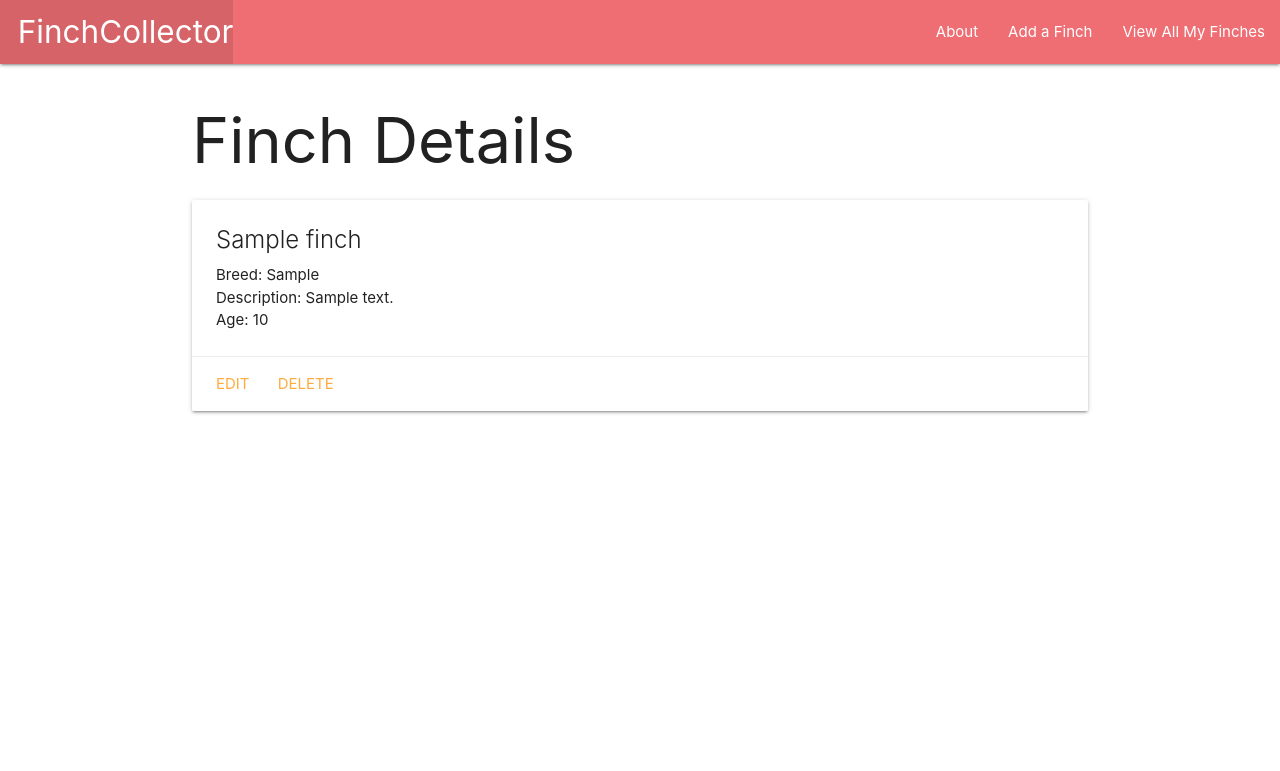
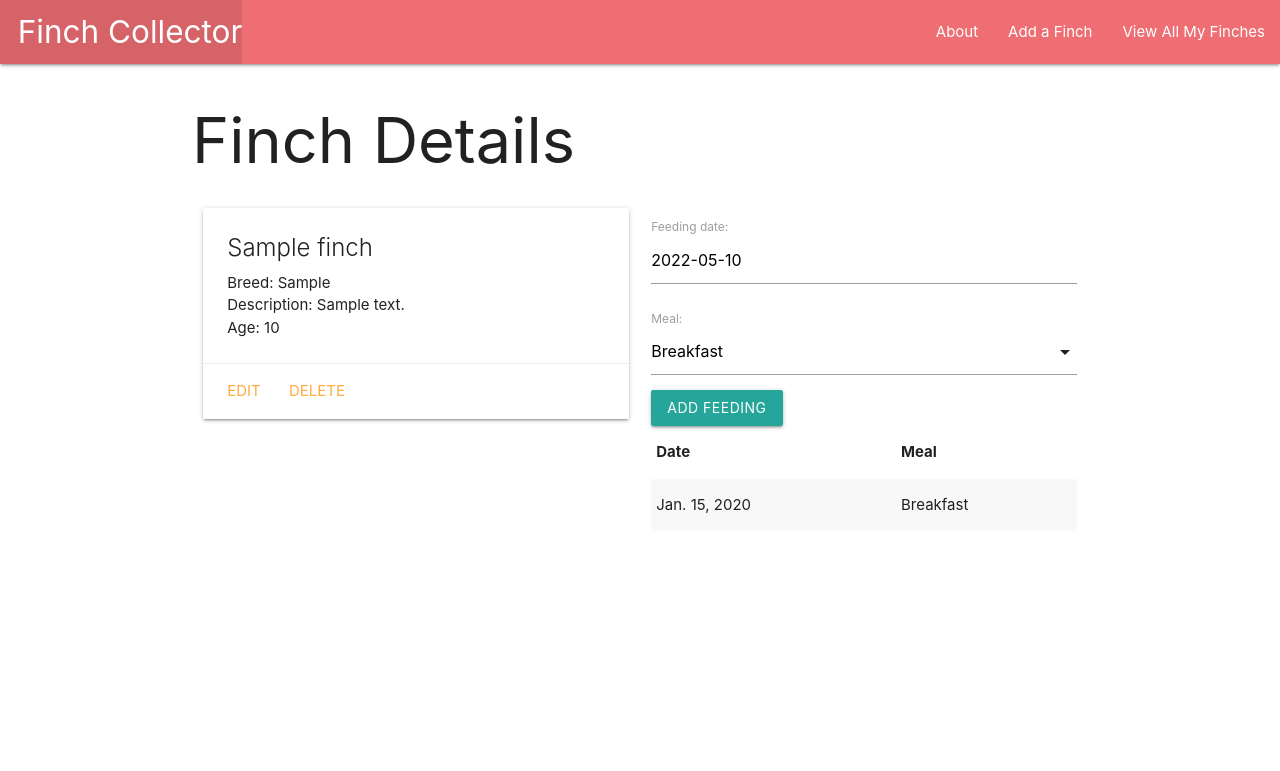
Before and after one commit to Bushfaced/finchcollector, a Django app: page /finches/1/ in a window 1280 px wide. Shown: the top 771 px of the page. Run offline with Django 4.2, Linux system fonts and the light colour scheme; tables that the repository leaves empty hold one stand-in row (values such as "Sample post").

Commit message:
lab part 3

```diff
--- a/main_app/admin.py
+++ b/main_app/admin.py
@@ -1,7 +1,8 @@
 from django.contrib import admin
 
 # import your models here
-from .models import Finch
+from .models import Finch, Feeding
 
 # Register your models here
 admin.site.register(Finch)
+admin.site.register(Feeding)
--- /dev/null
+++ b/main_app/forms.py
@@ -0,0 +1,7 @@
+from django.forms import ModelForm
+from .models import Feeding
+
+class FeedingForm(ModelForm):
+  class Meta:
+    model = Feeding
+    fields = ['date', 'meal']
--- a/main_app/models.py
+++ b/main_app/models.py
@@ -1,13 +1,16 @@
 from django.db import models
 from django.urls import reverse
 
+MEALS = (
+    ('B', 'Breakfast'),
+    ('L', 'Lunch'),
+    ('D', 'Dinner')
+)
+
 # Create your models here.
 class Finch(models.Model):
-  # First define the attributes/fields
   name = models.CharField(max_length=100)
   breed = models.CharField(max_length=100)
-  # Django will create inputs for a form
-  # TextField will create a <textarea>
   description = models.TextField(max_length=250)
   age = models.IntegerField()
 
@@ -16,3 +19,18 @@ class Finch(models.Model):
 
   def get_absolute_url(self):
     return reverse('detail', kwargs={'finch_id': self.id})
+
+class Feeding(models.Model):
+  date = models.DateField('feeding date')
+  meal = models.CharField(
+    max_length=1,
+	 choices=MEALS,
+	 default=MEALS[0][0]
+  )
+  Finch = models.ForeignKey(Finch, on_delete=models.CASCADE)
+
+  def __str__(self):
+    return f"{self.get_meal_display()} on {self.date}"
+
+  class Meta:
+    ordering = ['-date']
--- a/main_app/templates/base.html
+++ b/main_app/templates/base.html
@@ -9,13 +9,14 @@
   <title>Finch Collector</title>
   <link rel="stylesheet" href="https://cdnjs.cloudflare.com/ajax/libs/materialize/1.0.0/css/materialize.min.css">
   <link rel="stylesheet" type="text/css" href="{% static 'css/style.css' %}">
+  <script src="https://cdnjs.cloudflare.com/ajax/libs/materialize/1.0.0/js/materialize.min.js"></script>
 </head>
 <body>
   <header class="navbar-fixed">
     <nav>
       <div class="nav-wrapper">
         <ul>
-          <li><a href="{% url 'home' %}" class="left brand-logo">&nbsp;&nbsp;FinchCollector</a></li>
+          <li><a href="{% url 'home' %}" class="left brand-logo">&nbsp;&nbsp;Finch Collector</a></li>
         </ul>
         <ul class="right">
           <li><a href="{% url 'about' %}">About</a></li>
--- a/main_app/templates/finches/detail.html
+++ b/main_app/templates/finches/detail.html
@@ -3,6 +3,8 @@
 
 <h1>Finch Details</h1>
 
+<div class="row">
+  <div class="col s6">
     <div class="card">
       <div class="card-content">
         <span class="card-title">{{ finch.name }}</span>
@@ -19,5 +21,41 @@
         <a href="{% url 'finches_delete' finch.id %}">Delete</a>
       </div>
     </div>
+  </div>
+  <div class="col s6">
+    <form action="{% url 'add_feeding' finch.id %}" method="POST">
+      {% csrf_token %}
+      {{ feeding_form.as_p }}
+      <input type="submit" class="btn" value="Add Feeding">
+    </form>
+    <table class="striped">
+      <thead>
+        <tr><th>Date</th><th>Meal</th></tr>
+      </thead>
+      <tbody>
+        {% for feeding in finch.feeding_set.all %}
+          <tr>
+            <td>{{feeding.date}}</td>
+            <td>{{feeding.get_meal_display}}</td>
+          </tr>
+        {% endfor %}
+      </tbody>
+    </table>
+  </div>
+</div>
+
+<script>
+  const dateEl = document.getElementById('id_date');
+  M.Datepicker.init(dateEl, {
+    format: 'yyyy-mm-dd',
+    defaultDate: new Date(),
+    setDefaultDate: true,
+    autoClose: true
+  });
+
+  // add additional JS to initialize select below
+  const selectEl = document.getElementById('id_meal');
+  M.FormSelect.init(selectEl);
+</script>
 
 {% endblock %}
--- a/main_app/urls.py
+++ b/main_app/urls.py
@@ -9,4 +9,5 @@ urlpatterns = [
   path('finches/create/', views.FinchCreate.as_view(), name='finches_create'),
   path('finches/<int:pk>/update/', views.FinchUpdate.as_view(), name='finches_update'),
   path('finches/<int:pk>/delete/', views.FinchDelete.as_view(), name='finches_delete'),
+  path('finches/<int:finch_id>/add_feeding/', views.add_feeding, name='add_feeding'),
 ]
--- a/main_app/views.py
+++ b/main_app/views.py
@@ -1,7 +1,9 @@
-from django.shortcuts import render
+from django.shortcuts import redirect, render
 from django.views.generic.edit import CreateView
 from django.views.generic.edit import CreateView, UpdateView, DeleteView
 from .models import Finch
+from .forms import FeedingForm
+
 # Create your views here.
 
 def home(request):
@@ -12,21 +14,27 @@ def about(request):
 
 def finches_index(request):
   finches = Finch.objects.all()
-  #                             data context |
   return render(request, 'finches/index.html', { 'finches': finches, })
 
 def finches_detail(request, finch_id):
   finch = Finch.objects.get(id=finch_id)
-  return render(request, 'finches/detail.html', { 'finch': finch })
+  feeding_form = FeedingForm()
+  return render(request, 'finches/detail.html', { 'finch': finch, 'feeding_form': feeding_form })
+
+def add_feeding(request, finch_id):
+  form = FeedingForm(request.POST)
+  if form.is_valid():
+    new_feeding = form.save(commit=False)
+    new_feeding.finch_id = finch_id
+    new_feeding.save()
+  return redirect('detail', finch_id=finch_id)
 
 class FinchCreate(CreateView):
   model = Finch
   fields = '__all__'
 
-
 class FinchUpdate(UpdateView):
   model = Finch
-  # Let's disallow the renaming of a cat by excluding the name field!
   fields = ['breed', 'description', 'age']
 
 class FinchDelete(DeleteView):
```
Also changed, not shown: main_app/migrations/0002_feeding.py (added). Lines whose indentation alone changed are shown as unchanged.
